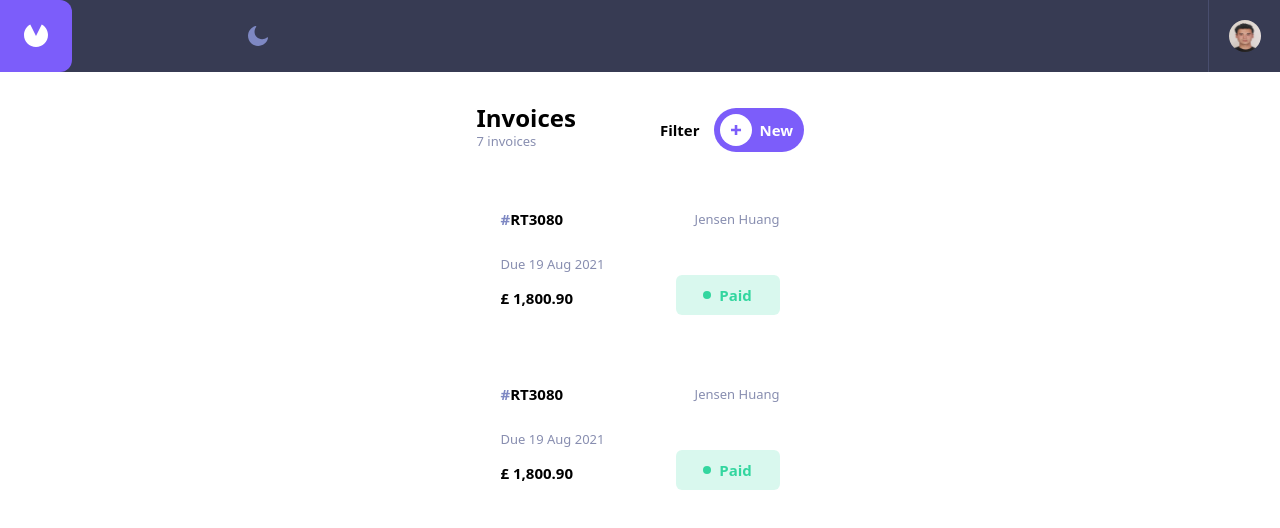
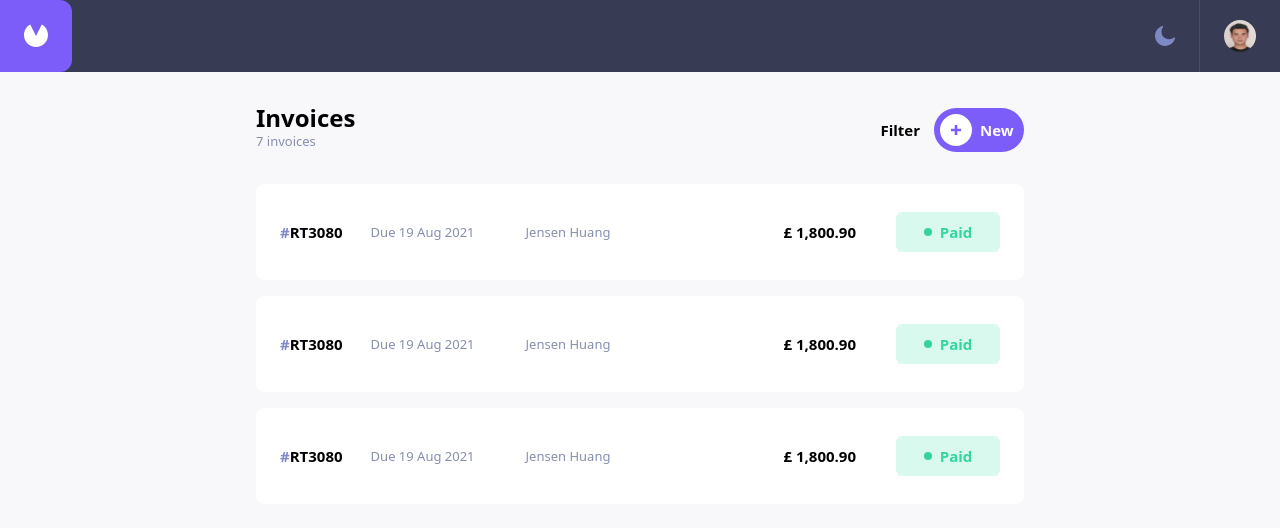
Before and after one commit to anlclk/Faturalarim-App, a React (Vite) app: page / in a window 1280 px wide. Shown: the top 528 px of the page. Built offline with nearby package versions, Linux system fonts and the light colour scheme.

Commit message:
main kısmı tamamlandı.

```diff
--- a/src/components/Header/Header.jsx
+++ b/src/components/Header/Header.jsx
@@ -2,26 +2,24 @@ import account from '../Account/account.jpg'
 
 export default function Header() {
     return(
-        <header className="h-17 flex justify-between bg-header mb-9">
+        <header className="h-17 w-full flex justify-between bg-header mb-9">
             <div className="h-full flex gap-44 border-r-1 border-white-500">
                 <div className="h-full w-17 flex items-center justify-center bg-logobg rounded-r-xl">
                     <svg width="24" height="24" viewBox="0 0 65 62" xmlns="http://www.w3.org/2000/svg">
                         <path fill-rule="evenodd" clip-rule="evenodd" d="M16.9714 0.000188009L32.5 31.0574L48.0286 0.00018819C58.1393 5.50976 65 16.2324 65 28.5574C65 46.5066 50.4493 61.0574 32.5 61.0574C14.5507 61.0574 0 46.5066 0 28.5574C0 16.2324 6.86068 5.50976 16.9714 0.000188009Z" fill="#fff"/>
                     </svg>
                 </div>
-                <div className="h-full flex items-center">
+            </div>
+            <div className="h-full flex items-center justify-center">
+                <div className="h-full flex items-center pr-6 border-r border-headerborder">
                     <svg xmlns="http://www.w3.org/2000/svg" width="20" height="20" viewBox="0 0 20 20" fill="none">
-                    <path d="M19.5016 11.3423C19.2971 11.2912 19.0927 11.3423 18.9137 11.4701C18.2492 12.0324 17.4824 12.4924 16.639 12.7991C15.8466 13.1059 14.9776 13.2592 14.0575 13.2592C11.9872 13.2592 10.0958 12.4158 8.74121 11.0611C7.38658 9.70649 6.54313 7.81512 6.54313 5.74483C6.54313 4.87582 6.69649 4.03237 6.95208 3.26559C7.23323 2.4477 7.64217 1.70649 8.17891 1.06751C8.40895 0.786362 8.35783 0.377416 8.07668 0.147384C7.89776 0.0195887 7.69329 -0.0315295 7.48882 0.0195887C5.31629 0.607448 3.42492 1.91096 2.07029 3.64898C0.766773 5.36144 0 7.48285 0 9.78317C0 12.5691 1.1246 15.0995 2.96486 16.9397C4.80511 18.78 7.3099 19.9046 10.1214 19.9046C12.4728 19.9046 14.6454 19.0867 16.3834 17.732C18.147 16.3519 19.4249 14.3838 19.9617 12.1346C20.0639 11.7768 19.8594 11.419 19.5016 11.3423Z" fill="#7E88C3"/>
+                      <path d="M19.5016 11.3423C19.2971 11.2912 19.0927 11.3423 18.9137 11.4701C18.2492 12.0324 17.4824 12.4924 16.639 12.7991C15.8466 13.1059 14.9776 13.2592 14.0575 13.2592C11.9872 13.2592 10.0958 12.4158 8.74121 11.0611C7.38658 9.70649 6.54313 7.81512 6.54313 5.74483C6.54313 4.87582 6.69649 4.03237 6.95208 3.26559C7.23323 2.4477 7.64217 1.70649 8.17891 1.06751C8.40895 0.786362 8.35783 0.377416 8.07668 0.147384C7.89776 0.0195887 7.69329 -0.0315295 7.48882 0.0195887C5.31629 0.607448 3.42492 1.91096 2.07029 3.64898C0.766773 5.36144 0 7.48285 0 9.78317C0 12.5691 1.1246 15.0995 2.96486 16.9397C4.80511 18.78 7.3099 19.9046 10.1214 19.9046C12.4728 19.9046 14.6454 19.0867 16.3834 17.732C18.147 16.3519 19.4249 14.3838 19.9617 12.1346C20.0639 11.7768 19.8594 11.419 19.5016 11.3423Z" fill="#7E88C3"/>
                     </svg>
                 </div>
-            </div>
-            <div className="h-full w-17 flex items-center justify-center border-l border-headerborder">
-                <div className='w-8 h-8 rounded-[2rem]'>
-                    <img src={account} className='h-full w-full rounded-[2rem]' alt="" />
+                <div className='px-6 py-5 rounded-[2rem]'>
+                    <img src={account} className='w-8 h-8 rounded-[2rem]' alt="" />
                 </div>
             </div>
         </header>
     );
 }
-
-// h-41
--- a/src/components/Main/Main.jsx
+++ b/src/components/Main/Main.jsx
@@ -1,7 +1,7 @@
 
 export default function Main() {
     return(
-        <main className="w-mobilecontainer mx-auto">
+        <main className="s:w-mobilecontainer md:w-tablet mx-auto">
             <div className="flex justify-between mb-8">
                 <div>
                     <h1 className="text-2xl leading-5 font-bold">Invoices</h1>
@@ -18,17 +18,17 @@ export default function Main() {
                     </button>
                 </div>
             </div>
-            <div className="grid gap-4">
-                <div className="w-mobilecontainer px-6 py-7">
+            <div className="grid gap-4 ">
+                <div className="px-6 py-7 bg-[#fff] rounded-lg box-card md:flex md:gap-21 md:items-center md:justify-between">
                     <div className="flex justify-between">
-                        <div>
-                            <h1 className="mb-6 font-bold text-s leading-3.5"><span className="text-[#7E88C3]">#</span>RT3080</h1>
-                            <span className="text-span leading-3.5 text-spancolor">Due 19 Aug 2021</span>
+                        <div className="md:flex md:gap-7">
+                            <h1 className="mb-6 font-bold text-s leading-3.5 md:mb-0"><span className="text-[#7E88C3]">#</span>RT3080</h1>
+                            <span className="text-span leading-3.5 text-spancolor md:mr-13">Due 19 Aug 2021</span>
                         </div>
                         <h3 className="text-span leading-3.5 text-spancolor">Jensen Huang</h3>
                     </div>
-                    <div className="flex justify-between">
-                        <h1 className="pt-3 text-s font-bold">£ 1,800.90</h1>
+                    <div className="flex justify-between md:gap-10">
+                        <h1 className="pt-4 text-s font-bold md:py-0 md:flex md:items-center">£ 1,800.90</h1>
                         <div className="w-[6.5rem] h-10 bg-[#33d6a02f] rounded-md flex items-center justify-center gap-2">
                             <svg xmlns="http://www.w3.org/2000/svg" width="8" height="8" viewBox="0 0 8 8" fill="none">
                                 <circle cx="4" cy="4" r="4" fill="#33D69F"/>
@@ -37,16 +37,16 @@ export default function Main() {
                         </div>
                     </div>
                 </div>
-                <div className="w-mobilecontainer px-6 py-7">
+                <div className="px-6 py-7 bg-[#fff] rounded-lg box-card md:flex md:gap-21 md:items-center md:justify-between">
                     <div className="flex justify-between">
-                        <div>
-                            <h1 className="mb-6 font-bold text-s leading-3.5"><span className="text-[#7E88C3]">#</span>RT3080</h1>
-                            <span className="text-span leading-3.5 text-spancolor">Due 19 Aug 2021</span>
+                        <div className="md:flex md:gap-7">
+                            <h1 className="mb-6 font-bold text-s leading-3.5 md:mb-0"><span className="text-[#7E88C3]">#</span>RT3080</h1>
+                            <span className="text-span leading-3.5 text-spancolor md:mr-13">Due 19 Aug 2021</span>
                         </div>
                         <h3 className="text-span leading-3.5 text-spancolor">Jensen Huang</h3>
                     </div>
-                    <div className="flex justify-between">
-                        <h1 className="pt-3 text-s font-bold">£ 1,800.90</h1>
+                    <div className="flex justify-between md:gap-10">
+                        <h1 className="pt-4 text-s font-bold md:py-0 md:flex md:items-center">£ 1,800.90</h1>
                         <div className="w-[6.5rem] h-10 bg-[#33d6a02f] rounded-md flex items-center justify-center gap-2">
                             <svg xmlns="http://www.w3.org/2000/svg" width="8" height="8" viewBox="0 0 8 8" fill="none">
                                 <circle cx="4" cy="4" r="4" fill="#33D69F"/>
@@ -55,6 +55,25 @@ export default function Main() {
                         </div>
                     </div>
                 </div>
+                <div className="px-6 py-7 bg-[#fff] rounded-lg box-card md:flex md:gap-21 md:items-center md:justify-between">
+                    <div className="flex justify-between">
+                        <div className="md:flex md:gap-7">
+                            <h1 className="mb-6 font-bold text-s leading-3.5 md:mb-0"><span className="text-[#7E88C3]">#</span>RT3080</h1>
+                            <span className="text-span leading-3.5 text-spancolor md:mr-13">Due 19 Aug 2021</span>
+                        </div>
+                        <h3 className="text-span leading-3.5 text-spancolor">Jensen Huang</h3>
+                    </div>
+                    <div className="flex justify-between md:gap-10">
+                        <h1 className="pt-4 text-s font-bold md:py-0 md:flex md:items-center">£ 1,800.90</h1>
+                        <div className="w-[6.5rem] h-10 bg-[#33d6a02f] rounded-md flex items-center justify-center gap-2">
+                            <svg xmlns="http://www.w3.org/2000/svg" width="8" height="8" viewBox="0 0 8 8" fill="none">
+                                <circle cx="4" cy="4" r="4" fill="#33D69F"/>
+                            </svg>
+                            <h3 className="text-s font-bold text-paid">Paid</h3>
+                        </div>
+                    </div>
+                </div>
+
             </div>
         </main>
     );
--- a/src/index.css
+++ b/src/index.css
@@ -1,3 +1,7 @@
 @tailwind base;
 @tailwind components;
 @tailwind utilities;
+
+body {
+    background-color: #F8F8FB;
+}
--- a/tailwind.config.js
+++ b/tailwind.config.js
@@ -20,7 +20,8 @@ export default {
       },
       width: {
         '17': '72px',
-        'mobilecontainer': '327px',
+        'mobilecontainer': '375px',
+        'tablet': '768px',
         '21': '90px'
       },
       fontSize: {
@@ -31,7 +32,19 @@ export default {
         '3.5': '15px'
       },
       gridTemplateColumns: {
-        'content': ''
+        'content': 'repeat(auto-fit, minmax(327px, 672px)'
+      },
+      boxShadow: {
+        'card': '0px 10px 10px -10px rgba(72, 84, 159, 0.10);'
+      },
+      gap: {
+        '21': '82px'
+      },
+      screens: {
+        's': '375px'
+      },
+      margin: {
+        '13': '51px'
       }
     },
 
```
